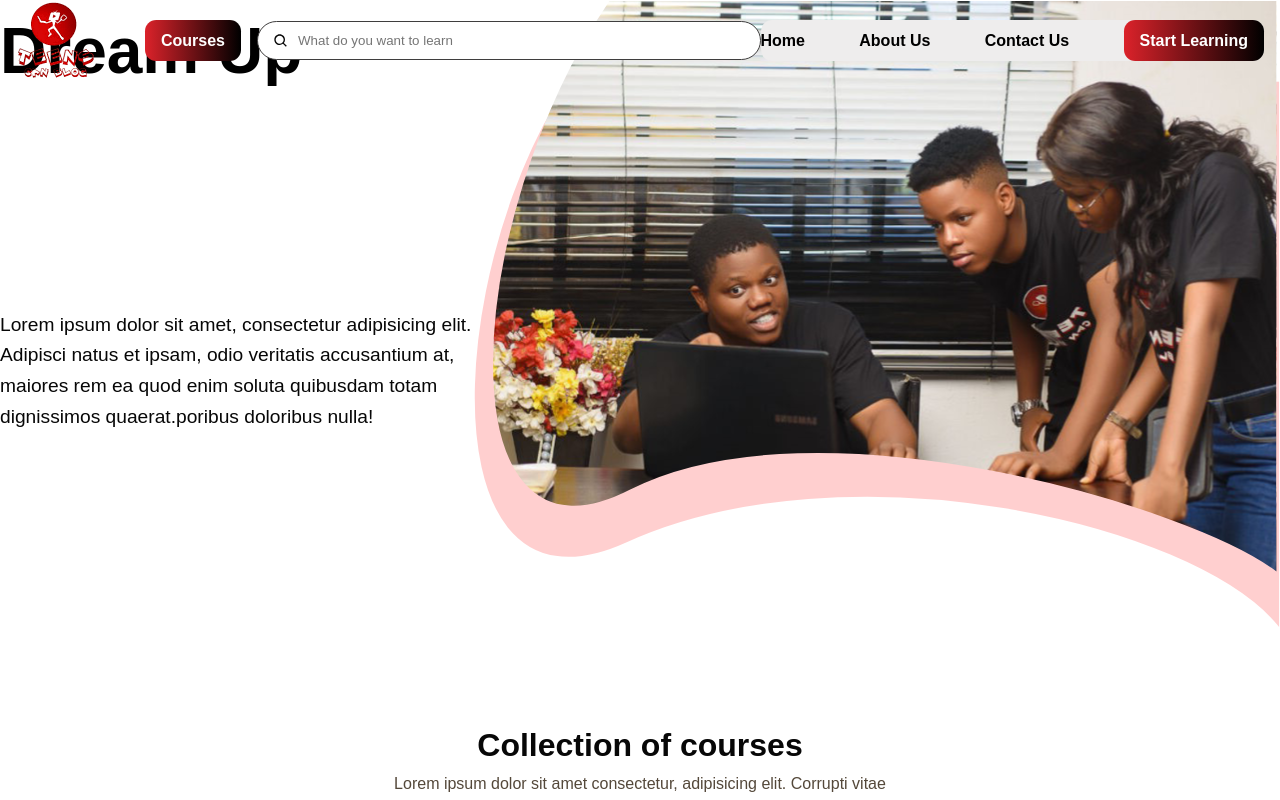
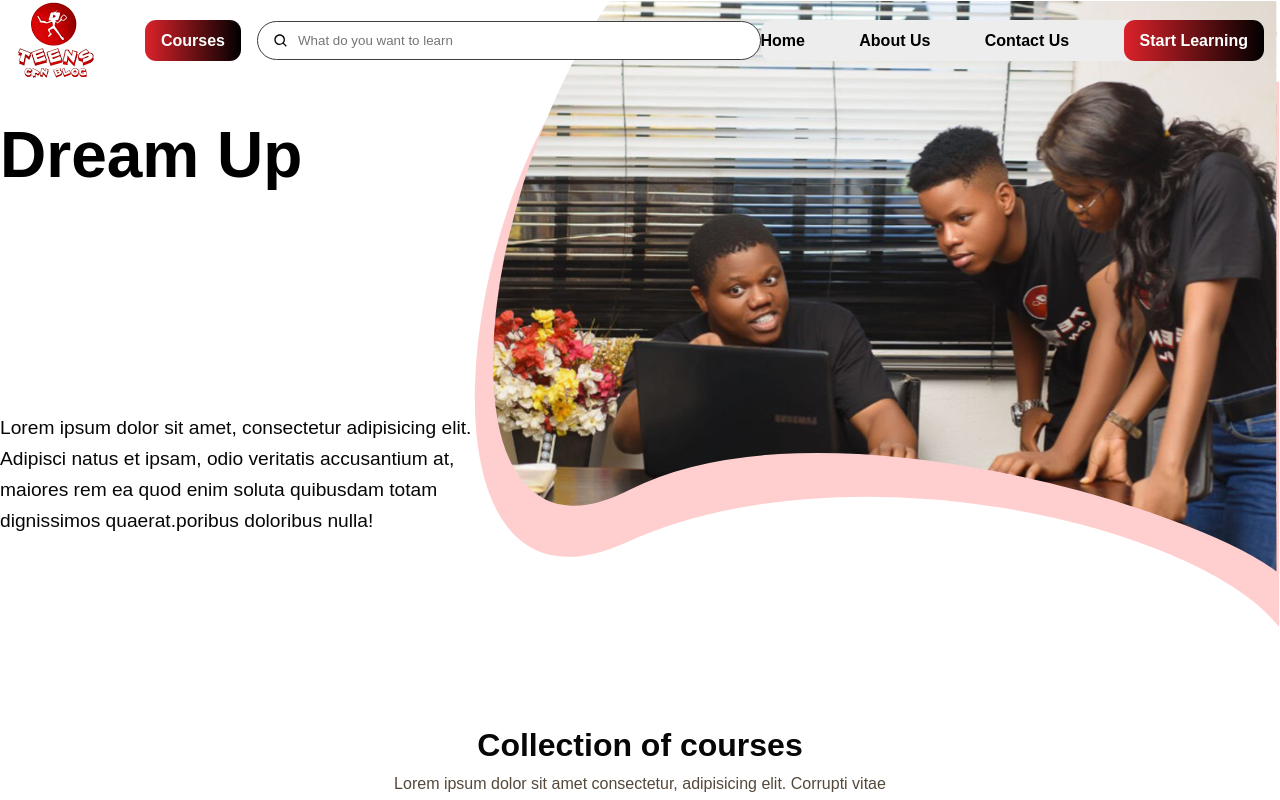
Before and after one commit to Niscolinx/teenscan, a React (Create React App) app: page / in a window 1280 px wide. Shown: the top 800 px of the page. Built offline with nearby package versions, Linux system fonts and the light colour scheme; what react-router-last-location would draw is missing.

Commit message:
working on the header

```diff
--- a/src/sass/components/hero.scss
+++ b/src/sass/components/hero.scss
@@ -8,7 +8,7 @@
     &__box {
         display: grid;
         width: 100%;
-        justify-self: baseline;
+        align-items: center;
         height: 100%;
 
         &--title {
```
